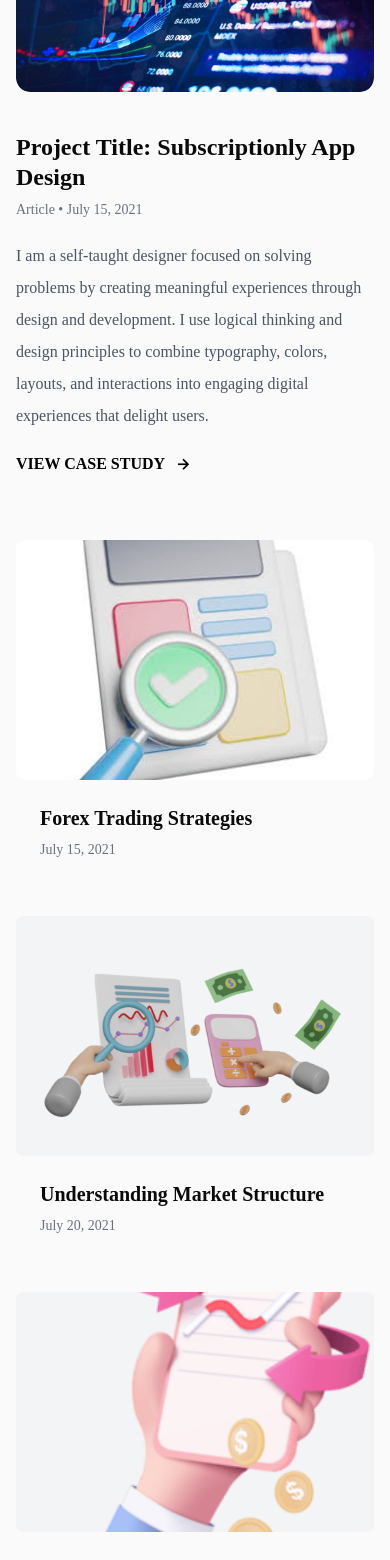
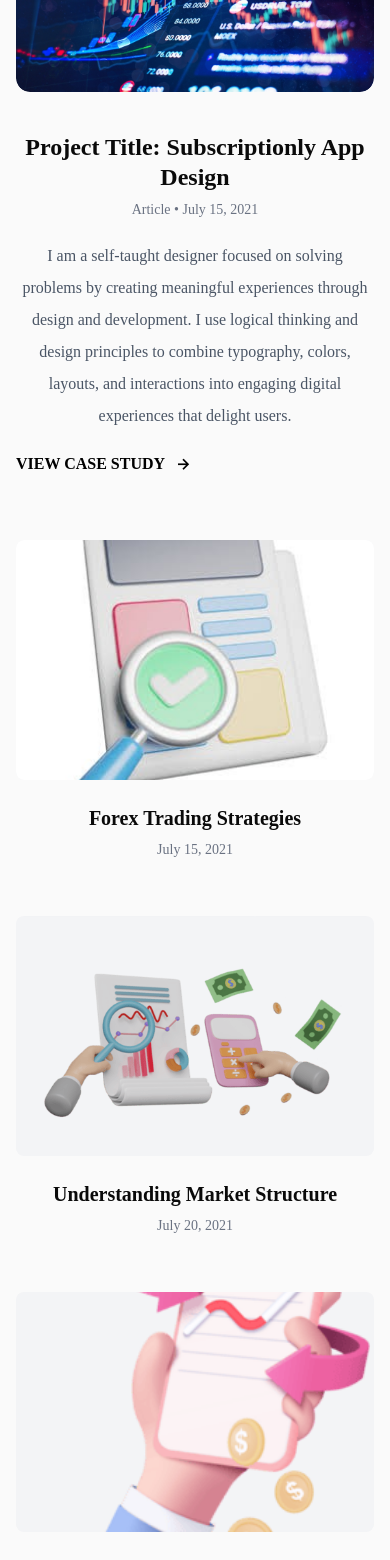
Before and after one commit to Willzthegreat/frankobiadi, a Next.js app in the folder frankobiadi/: page / in a window 390 px wide. Shown: the part 1580-3140 px from the top of the page. Built offline with nearby package versions, Linux system fonts and the light colour scheme.

Commit message:
Update on the 24th July 2026

```diff
--- a/frankobiadi/components/articlesInsights.tsx
+++ b/frankobiadi/components/articlesInsights.tsx
@@ -163,7 +163,7 @@ const ArticlesInsights = () => {
         </div>
 
         {/* Featured Content */}
-        <div className="space-y-5">
+        <div className="space-y-5 text-center md:text-start">
           <div>
             <h2 className="text-2xl font-bold leading-tight sm:text-3xl lg:text-4xl">
               Project Title: Subscriptionly App Design
@@ -190,7 +190,7 @@ const ArticlesInsights = () => {
       </div>
 
       {/* Articles Grid */}
-      <div className="mt-16 grid grid-cols-1 gap-8 sm:grid-cols-2 xl:grid-cols-3">
+      <div className="mt-16 grid grid-cols-1 text-center md:text-start gap-8 sm:grid-cols-2 xl:grid-cols-3">
         {articles.map((article) => (
           <article
             key={article.id}
```
